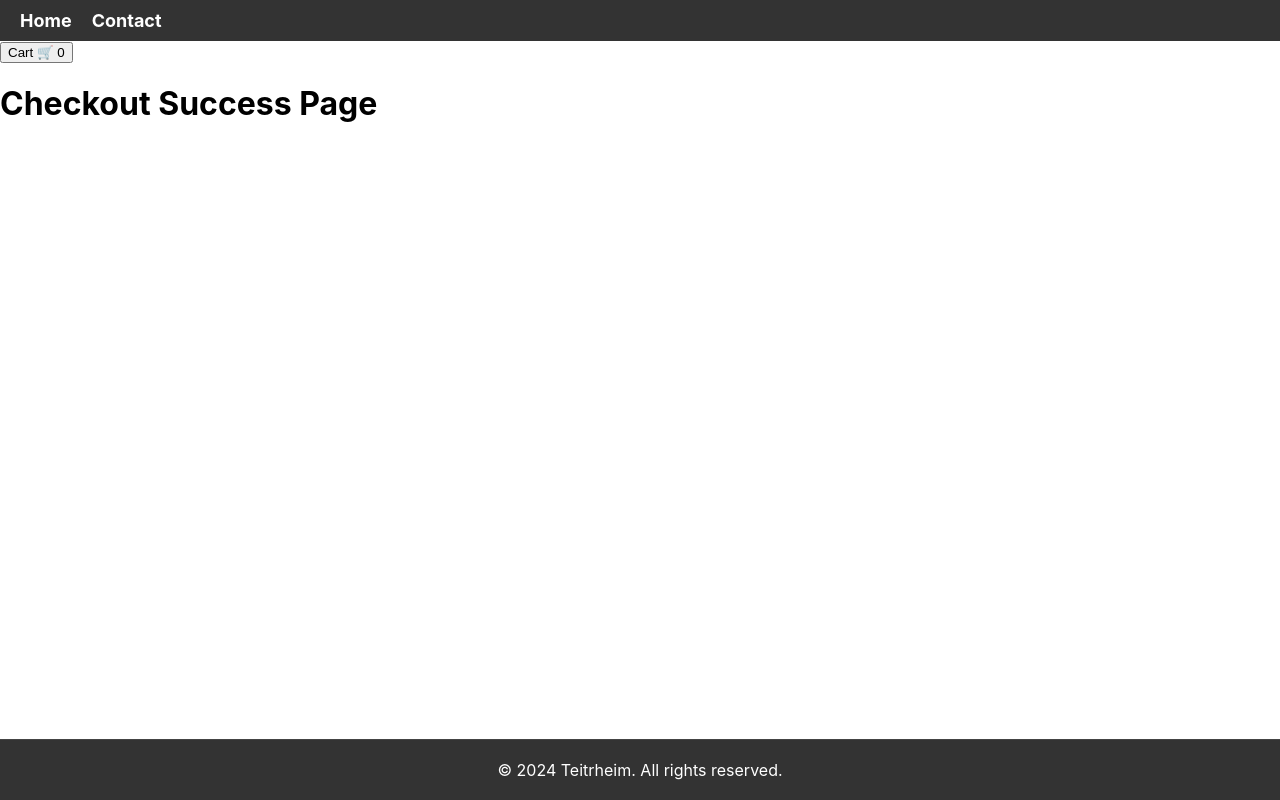
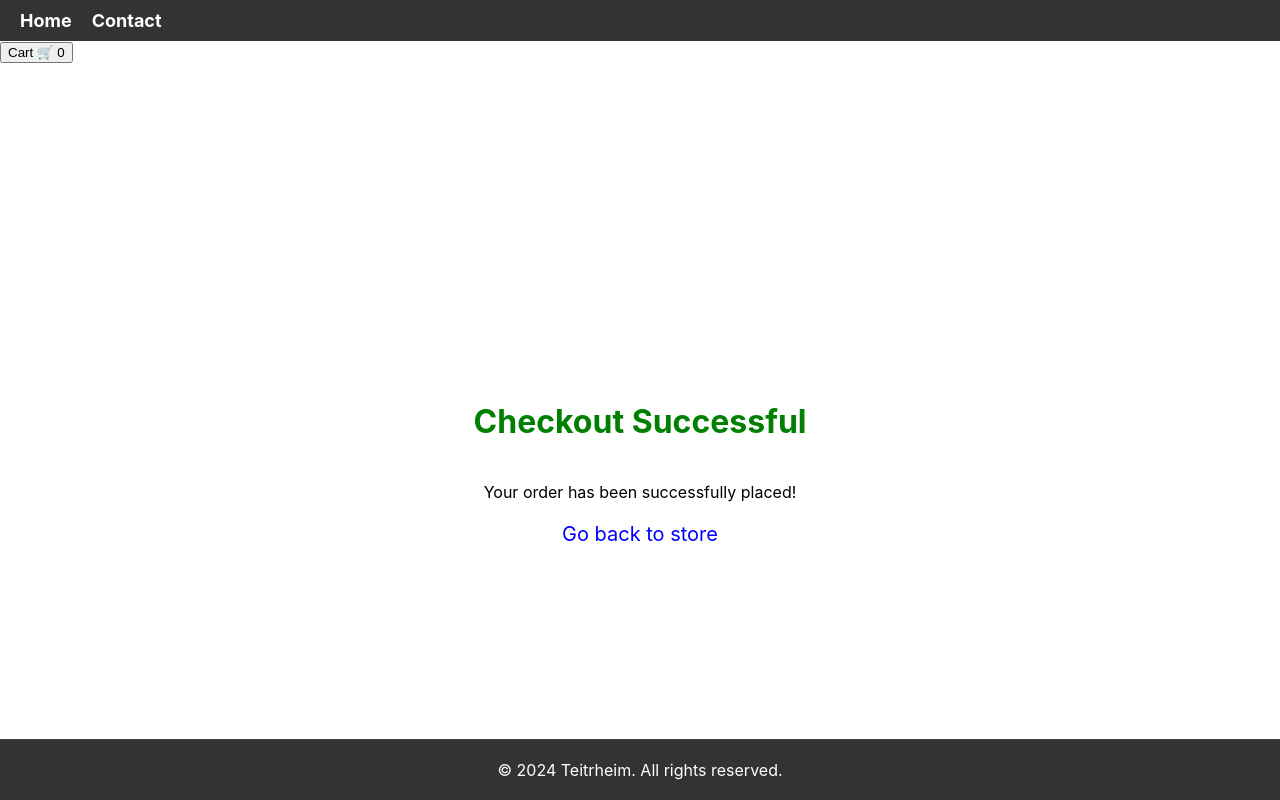
Before and after one commit to Teitrheim/Front-end-Frameworks, a React (Create React App) app: page /success in a window 1280 px wide. Built offline with nearby package versions, Linux system fonts and the light colour scheme.

Commit message:
created success page

```diff
--- a/src/pages/CheckoutPage.js
+++ b/src/pages/CheckoutPage.js
@@ -1,22 +1,28 @@
 import React from "react";
+import { useNavigate } from "react-router-dom";
 import { useCart } from "../components/CartContext/CartContext";
 import styles from "./CheckoutPage.module.css";
 
 const CheckoutPage = () => {
   const { cartItems, clearCart } = useCart();
+  const navigate = useNavigate();
 
-  // Calculate the total cost of items in the cart
   const total = cartItems.reduce(
     (acc, item) => acc + (item.discountedPrice || item.price),
     0
   );
 
+  const handleCheckout = () => {
+    alert("Proceeding to Checkout...");
+    clearCart();
+    navigate("/success");
+  };
+
   return (
     <div className={styles.checkoutPage}>
       <h1>Cart Summary</h1>
-      <ul className={styles.productList}>
       {cartItems.map((item) => (
-          <li key={item.id} className={styles.productItem}>
+        <div key={item.id} className={styles.productItem}>
           <img
             src={item.image.url}
             alt={item.title}
@@ -27,22 +33,14 @@ const CheckoutPage = () => {
             <p>{item.description}</p>
             <p>Price: ${item.discountedPrice || item.price}</p>
           </div>
-          </li>
+        </div>
       ))}
-      </ul>
       <div className={styles.total}>
         <h3>Total: ${total.toFixed(2)}</h3>
       </div>
-      <button
-        className={styles.checkoutButton}
-        onClick={() => alert("Proceeding to Checkout...")}
-      >
+      <button className={styles.checkoutButton} onClick={handleCheckout}>
         Checkout
       </button>
-      <button className={styles.clearCartButton} onClick={clearCart}>
-        Clear Cart
-      </button>{" "}
-      {}
     </div>
   );
 };
--- a/src/pages/CheckoutSuccessPage.js
+++ b/src/pages/CheckoutSuccessPage.js
@@ -1,10 +1,13 @@
 import React from "react";
+import { Link } from "react-router-dom";
+import styles from "./CheckoutSuccessPage.module.css";
 
 const CheckoutSuccessPage = () => {
   return (
-    <div>
-      <h1>Checkout Success Page</h1>
-      {}
+    <div className={styles.successPage}>
+      <h1>Checkout Successful</h1>
+      <p>Your order has been successfully placed!</p>
+      <Link to="/">Go back to store</Link> {}
     </div>
   );
 };
--- /dev/null
+++ b/src/pages/CheckoutSuccessPage.module.css
@@ -0,0 +1,21 @@
+.successPage {
+    display: flex;
+    flex-direction: column;
+    align-items: center;
+    justify-content: center;
+    height: 100vh;
+}
+
+.successPage h1 {
+    color: green;
+}
+
+.successPage p {
+    margin: 20px;
+}
+
+.successPage a {
+    color: blue;
+    text-decoration: none;
+    font-size: 20px;
+}
```
Lines whose indentation alone changed are shown as unchanged.
